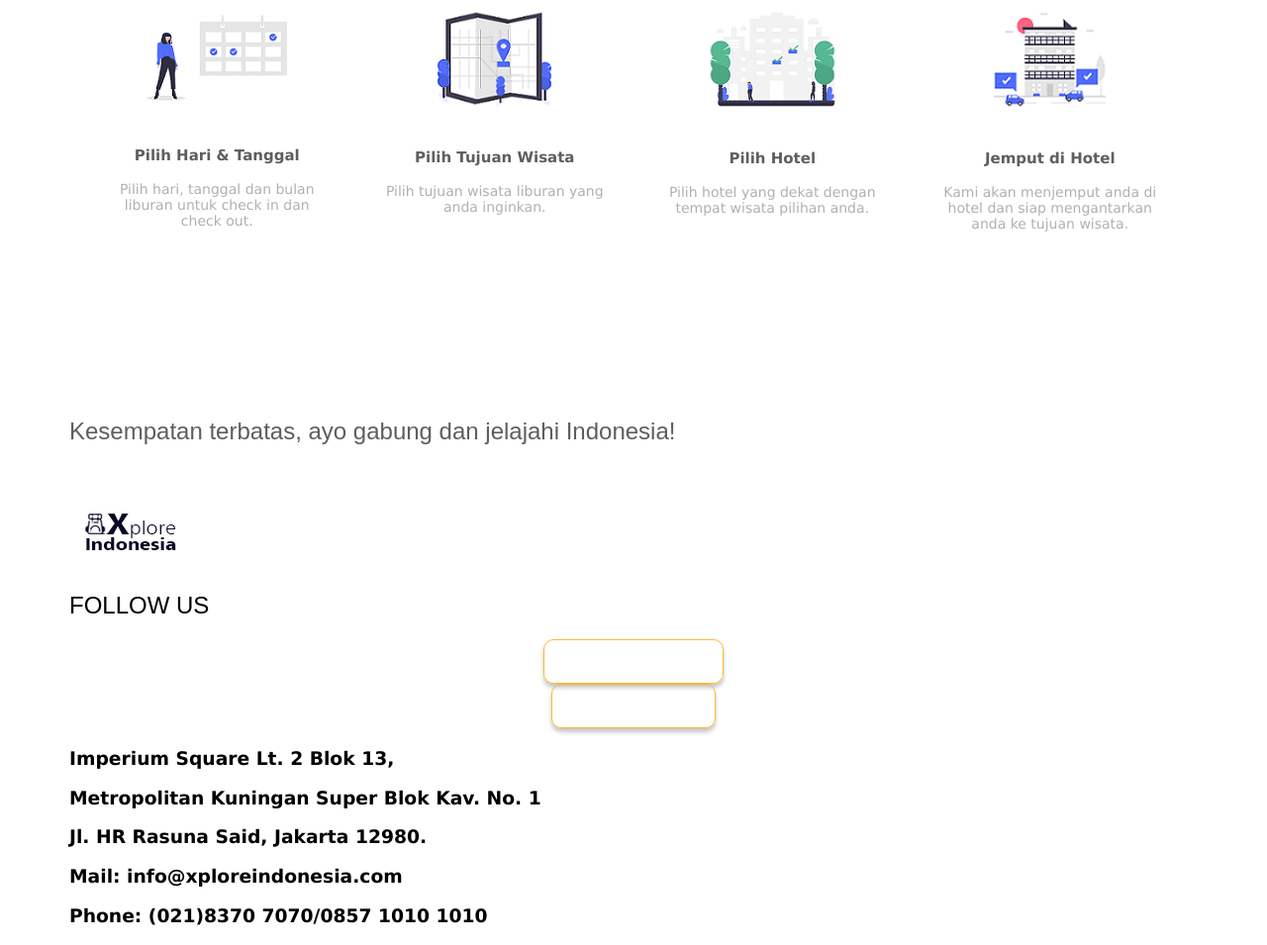
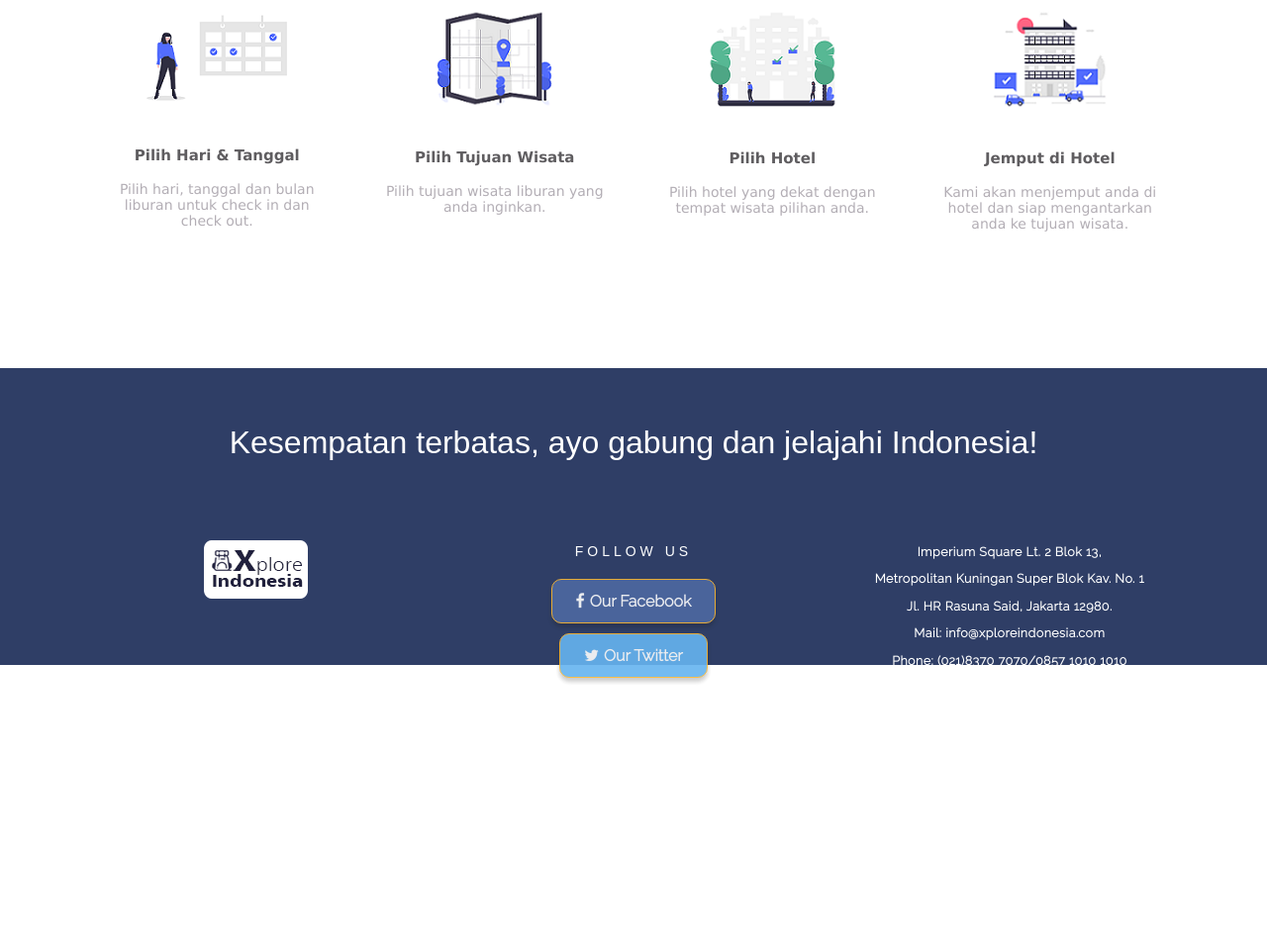
Before and after one commit to projectj68/j68, a plain HTML site: page index.html in a window 1280 px wide. Shown: the part 2542-3497 px from the top of the page at 99% size. After the commit the page ends 3247 px from the top, so only its background shows below. Drawn offline with Linux system fonts and the light colour scheme.

Commit message:
Update stylesheet.css

```diff
--- a/stylesheet.css
+++ b/stylesheet.css
@@ -83,6 +83,11 @@ h2{
 .btn:hover {
   opacity: 1;
   transform: translateY(-8px);
+}
+
+.btn:active {
+	position: relative;
+	top: 0.5px;
 }
 
 header {
@@ -183,6 +188,14 @@ img:hover {
   padding-top: 30px;
   padding-bottom: 30px;
   color: #5f5d60;
+}
+
+.heading h2 {
+	font-weight: normal;
+	font-size: 32px;
+	margin-bottom: ;
+	text-align: center;
+	color: #fff;
 }
 
 .heading h3 {
@@ -415,3 +428,50 @@ hr {
   font-family: "Verdana";
   color: #b3aeb5;
 }
+
+footer {
+	font-family: Raleway;
+}
+
+.footer-wrapper {
+	height: 300px;
+	padding-bottom: 50px;
+	background-color: #192a56;
+	text-align: center;
+	opacity: 0.9;
+}
+
+.columns{
+	padding-top: 15px;
+}
+.column {
+	float: left;
+	width: 33.33%;
+}
+
+.column h2 {
+	font-size: 14px;
+	letter-spacing: 4px;
+	margin-bottom: 15px;
+	color: #fff;
+}
+
+.column h3 {
+	font-size: 12.5px;
+	color: white;
+	margin-bottom: 8px;
+	letter-spacing: 0.5px;
+}
+
+.fa {
+	margin-right: 5px;
+}
+
+.facebook{
+	background-color: #3b5998;
+	margin-bottom: 10px;
+}
+
+.twitter {
+	background-color: #55acee;
+}
```
